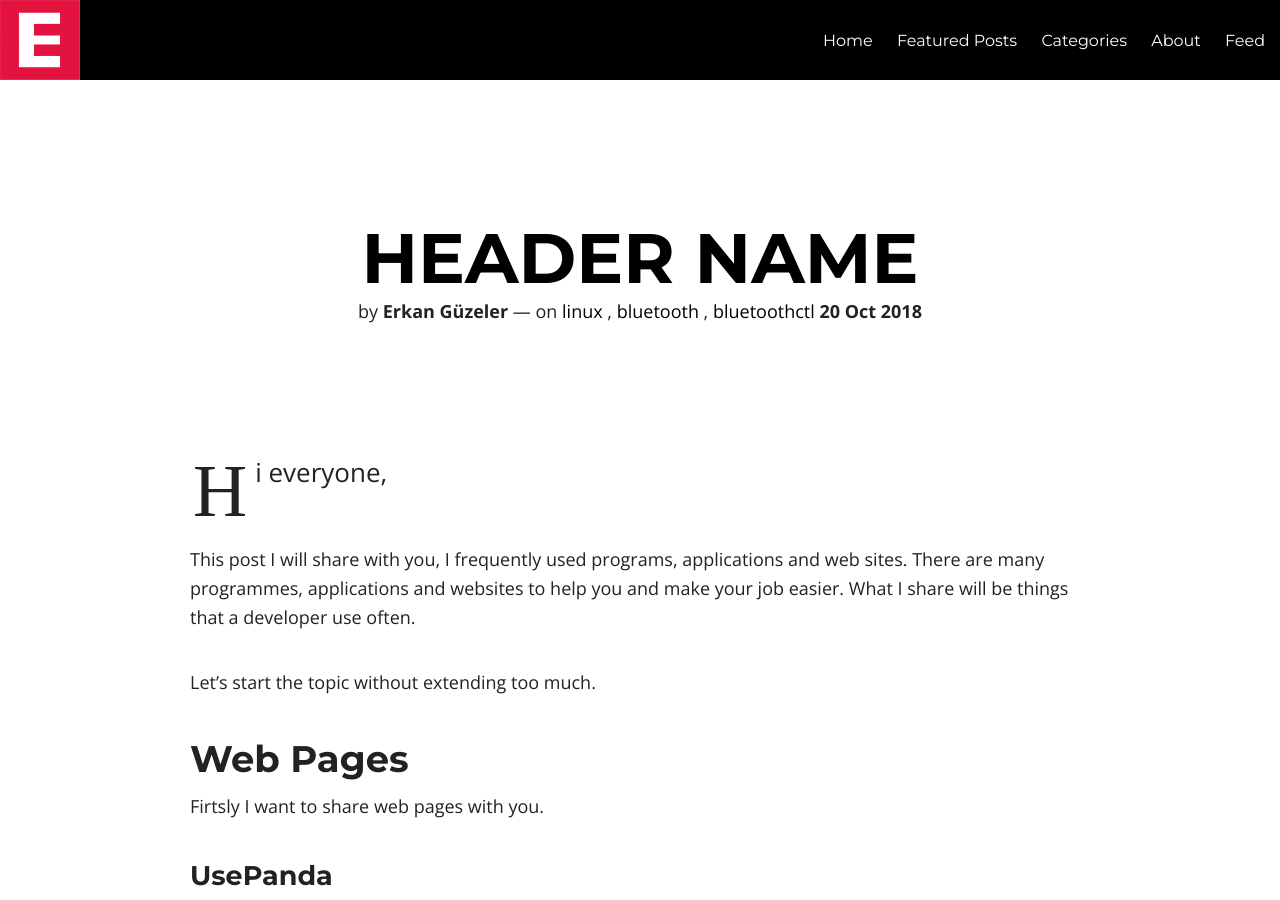
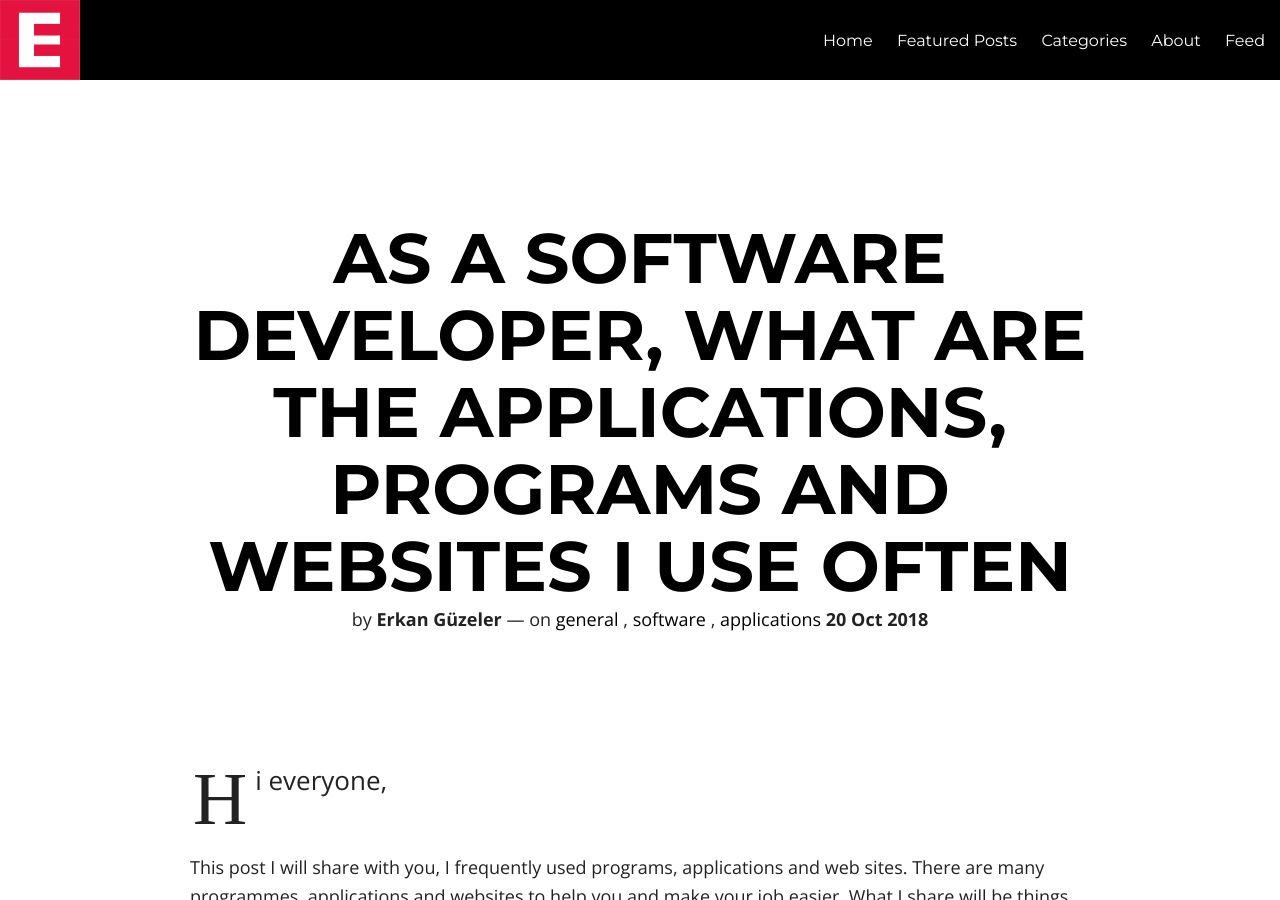
Before and after one commit to coderkan/coderkan.github.io, a Jekyll site: the page built from _posts/2018-10-20-as-a-software-developer-what-are-the-applications-programs-and-websites-I-use-often.md, in a window 1280 px wide and 900 px high. Built offline with Jekyll 4.4.1, drawn with Linux system fonts in a browser that asks for light colours; nearby versions of some CDN libraries; comment, search, counter and statistics services are not loaded.

Commit message:
finished using programs post.

```diff
--- a/_config.yml
+++ b/_config.yml
@@ -144,6 +144,8 @@ prose:
               value: interesting
             - name: "Web-Development"
               value: webdevelopment
+            - name: "General"
+              value: general
           alterable: true
       - name: "tags"
         field:
--- a/_posts/2018-10-20-header-name.md
+++ b/_posts/2018-10-20-as-a-software-developer-what-are-the-applications-programs-and-websites-I-use-often.md
@@ -1,11 +1,11 @@
 ---
 layout: post
-title: "Header Name"
+title: "As a software developer, what are the applications, programs and websites I use often "
 description:
 headline:
 modified: 2018-10-20
-category: linux
-tags: [linux,bluetooth,bluetoothctl]
+category: general
+tags: [general, software, applications]
 imagefeature:
 mathjax:
 chart:
```
